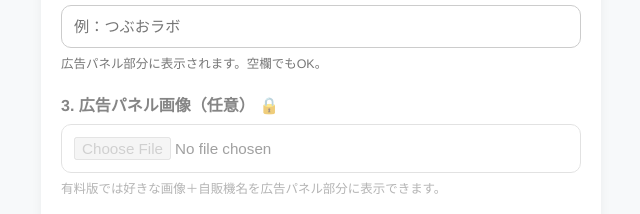
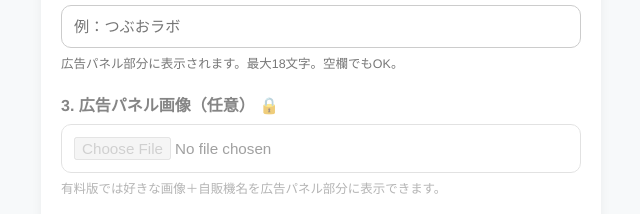
Before and after one commit to tsubuo11035103-a11y/vending-generator, a website: page index.html in a window 1280 px wide. Shown: the part 232-446 px from the top of the page, 319-959 px from the left. Drawn offline with Linux system fonts and the light colour scheme.

Commit message:
Update index.html

```diff
--- a/index.html
+++ b/index.html
@@ -36,7 +36,7 @@
     <section class="control-group">
       <label for="machine-name">2. 自販機名（任意）</label>
       <input id="machine-name" type="text" maxlength="18" placeholder="例：つぶおラボ" />
-      <p class="hint">広告パネル部分に表示されます。空欄でもOK。</p>
+      <p class="hint">広告パネル部分に表示されます。最大18文字。空欄でもOK。</p>
     </section>
 
     <section class="control-group premium-section">
```
